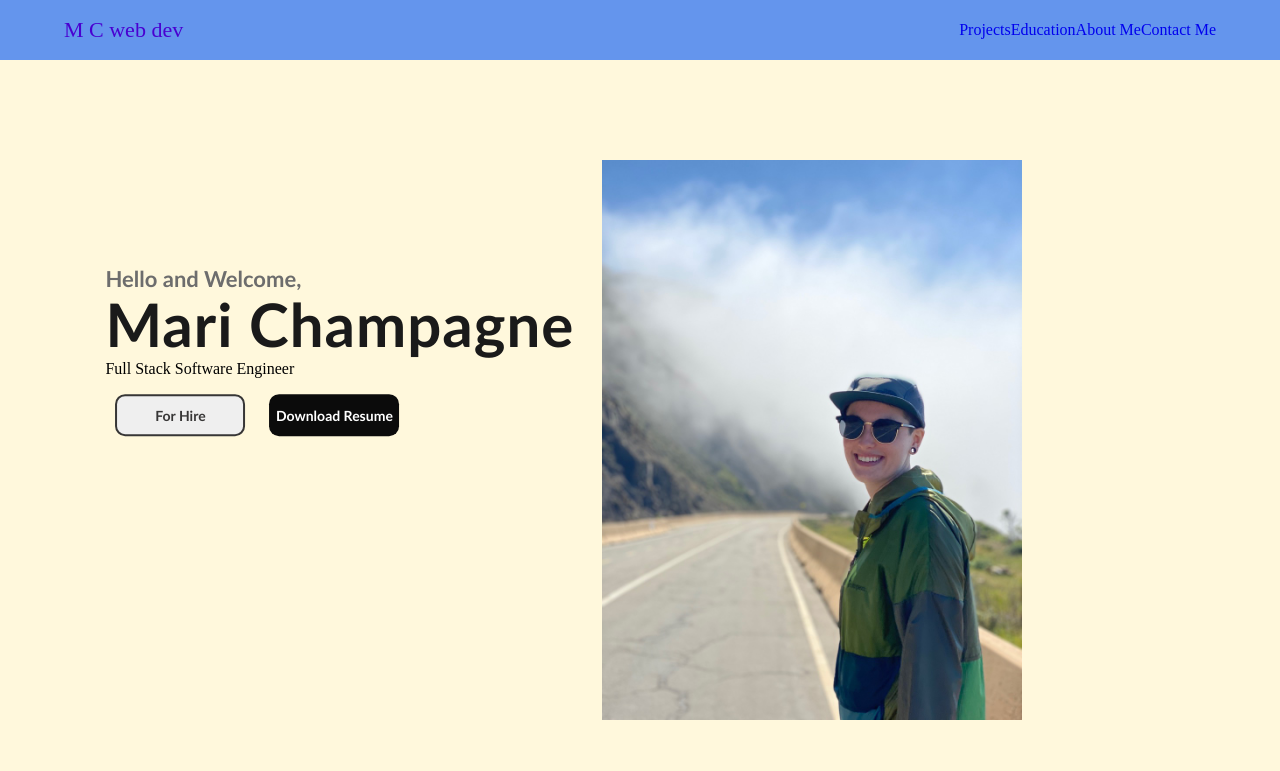
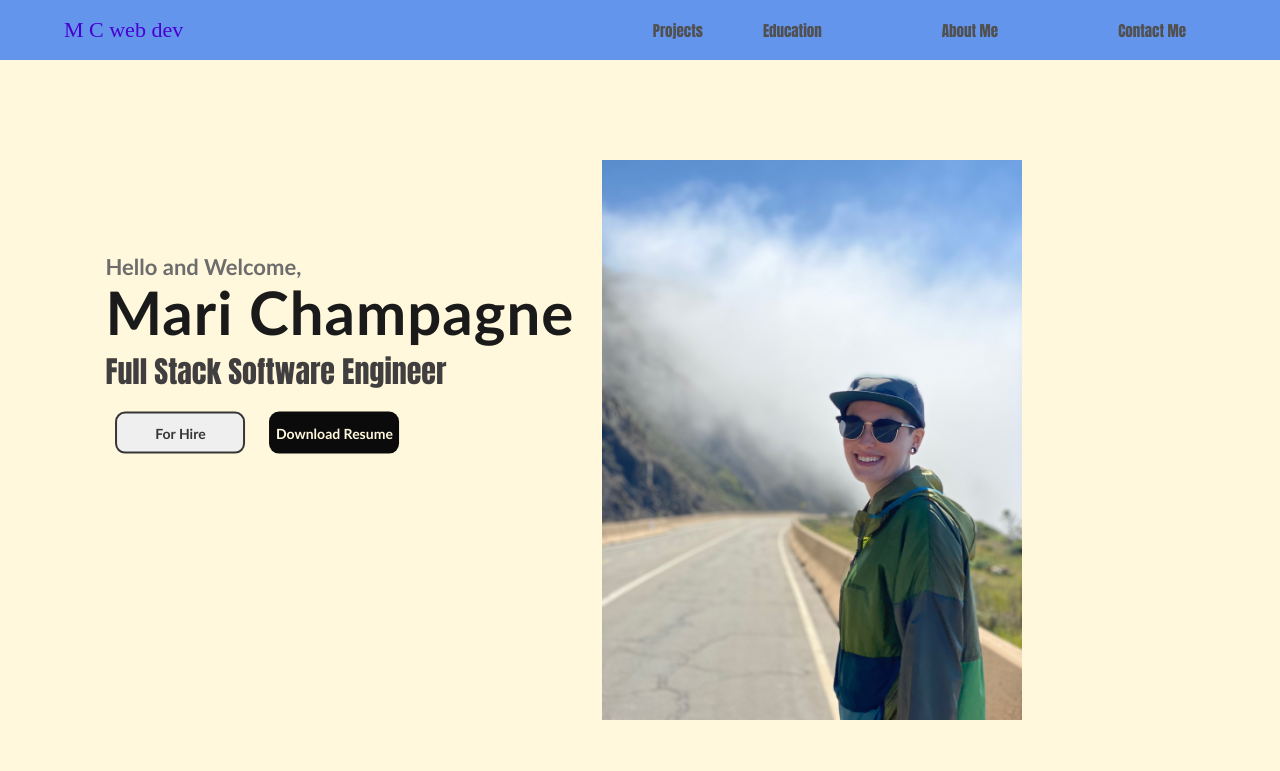
Before and after one commit to Champagnest/portfolio, a plain HTML site: page index.html in a window 1280 px wide. Shown: the top 771 px of the page. Drawn offline with Linux system fonts and the light colour scheme.

Commit message:
a few more minor improvements

```diff
--- a/assets/style.css
+++ b/assets/style.css
@@ -31,13 +31,13 @@ section{
  nav ul{
      display: flex;
  }
- /* nav ul li a{
+ nav ul li a{
      margin:30px;
-     font-family:Impact, Haettenschweiler, 'Arial Narrow Bold', sans-serif
-     color; #505050;
-     font-size: 15px;
-     font-weight: 700;
- } */
+     font-family:Impact, Haettenschweiler, 'Arial Narrow Bold', sans-serif;
+     color: #505050;
+     font-size:15px;
+     font-weight:700;
+ }
  .logo{
      font-family: RoadTest;
      color: rgb(73, 0, 209);
@@ -60,12 +60,12 @@ section{
      color:#1a1a1a;
      font-size: 60px;
  }
- /* .text-container p:nth-child(3){
-     font-family:Impact, Haettenschweiler, 'Arial Narrow Bold', sans-serif
+ .text-container p:nth-child(3){
+     font-family:Impact, Haettenschweiler, 'Arial Narrow Bold', sans-serif;
      color: #403e3e;
      font-size:30px;
      line-height:30px;
- } */
+ }
  .text-container p{
      line-height: 0px;
      margin: 45px 0px 25px;
@@ -92,7 +92,7 @@ section{
  }
  .down-cv{
     background-color: #0b0b0b;
-    color: #FFFFFF;
+    color: cornsilk;
     border: none;
  }
  button:active{
@@ -106,10 +106,10 @@ section{
     transform:translateX(-70%);
  }
  .about-container{
-     width:80%
-     height:330px
-     background-color:#FFFFFF
-     border-radius:20px
+     width:80%;
+     height:330px;
+     background-color:cornsilk;
+     border-radius:20px;
      box-shadow:2px 2px 12px rgba(0,0,0,2)
      display: flex
      margin: -7% auto 20px auto
```
